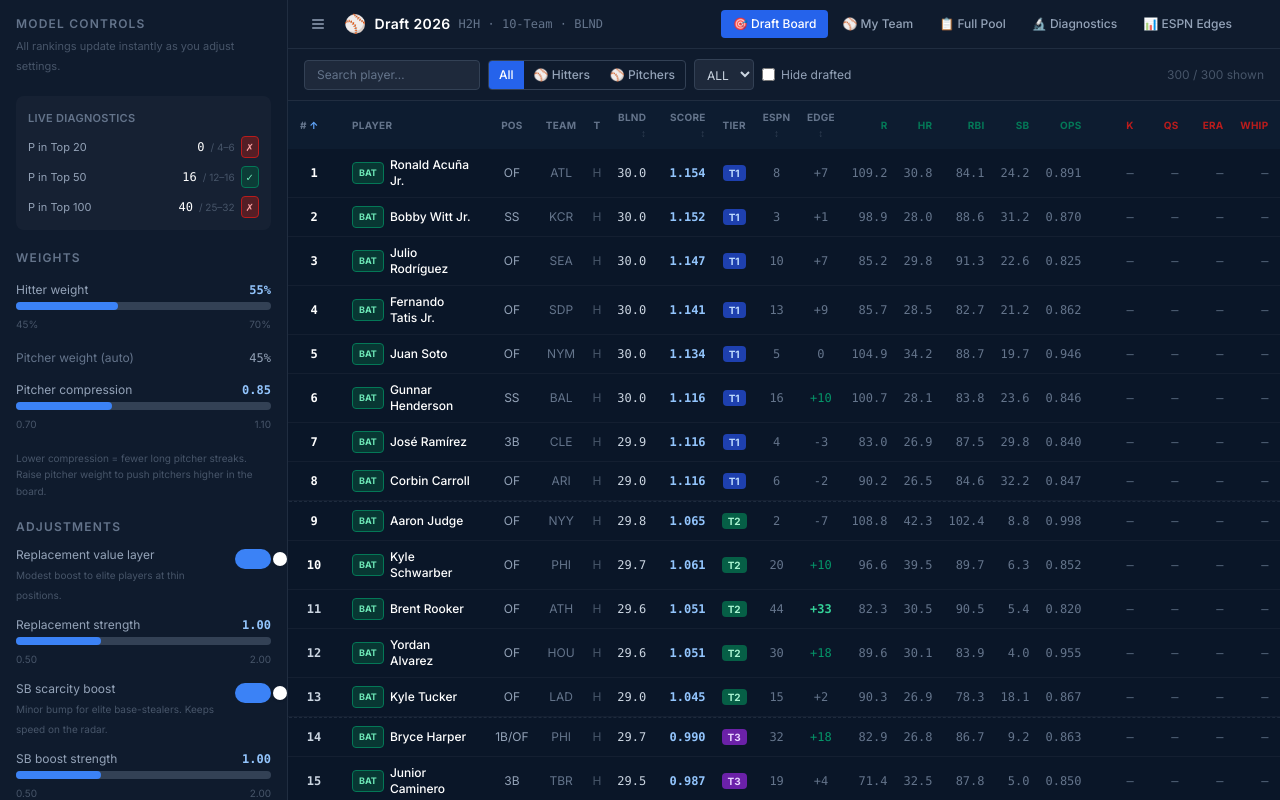
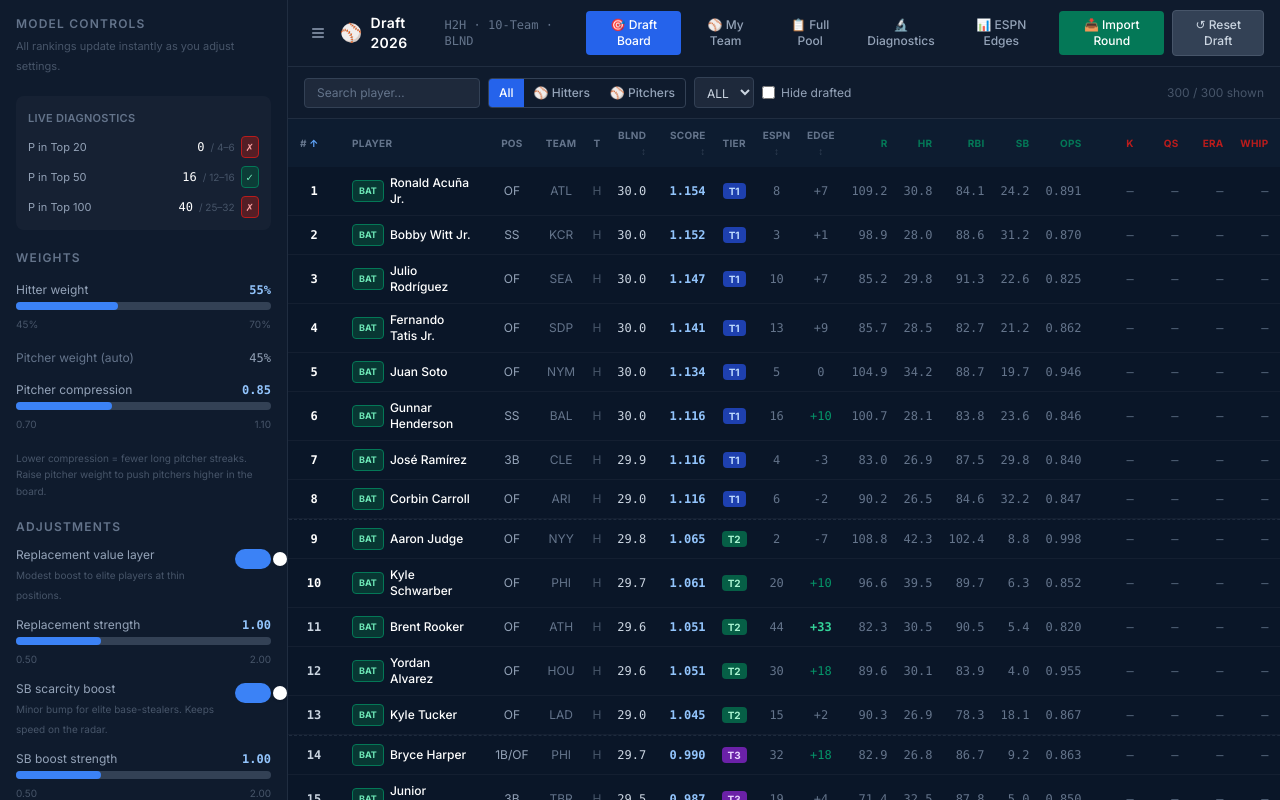
Before and after one commit to brenthuot/FOF-2026, a Next.js app: page / in a window 1280 px wide. Built offline with nearby package versions, Linux system fonts and the light colour scheme.

Commit message:
Update AppShell.tsx

```diff
--- a/components/AppShell.tsx
+++ b/components/AppShell.tsx
@@ -10,6 +10,7 @@
 import ESPNEdgeView from './ESPNEdgeView'
 import PlayerDrawer from './PlayerDrawer'
 import TeamTracker from './TeamTracker'
+import DraftImport from './DraftImport'
 
 type Tab = 'draft' | 'team' | 'pool' | 'diagnostics' | 'edges'
 
@@ -28,6 +29,7 @@
   const [controlsOpen, setControlsOpen]     = useState(true)
   const [draftedIds, setDraftedIds]         = useState<Set<string>>(new Set())
   const [myRosterIds, setMyRosterIds]       = useState<Set<string>>(new Set())
+  const [showImport, setShowImport]         = useState(false)
 
   const ranked = useMemo(
     () => computeRankings(players, meta, settings, draftedIds),
@@ -56,6 +58,28 @@
     })
   }, [])
 
+  const handleImport = useCallback((draftedList: string[], myPickList: string[]) => {
+    setDraftedIds(prev => {
+      const next = new Set(prev)
+      draftedList.forEach(id => next.add(id))
+      myPickList.forEach(id => next.add(id))
+      return next
+    })
+    setMyRosterIds(prev => {
+      const next = new Set(prev)
+      myPickList.forEach(id => next.add(id))
+      return next
+    })
+  }, [])
+
+  const handleReset = useCallback(() => {
+    if (confirm('Reset all draft picks? This clears your roster and the board for a new mock draft.')) {
+      setDraftedIds(new Set())
+      setMyRosterIds(new Set())
+      setSelectedPlayer(null)
+    }
+  }, [])
+
   const draftedCount  = draftedIds.size
   const myRosterCount = myRosterIds.size
   const myTeam = useMemo(() => ranked.filter(p => myRosterIds.has(p.id)), [ranked, myRosterIds])
@@ -67,19 +91,21 @@
       </aside>
 
       <div className="flex flex-col flex-1 min-w-0 overflow-hidden">
-        <header className="flex-shrink-0 flex items-center gap-3 px-4 py-2.5 border-b border-slate-700/50 bg-[#0f1b2d]">
+        <header className="flex-shrink-0 flex items-center gap-2 px-4 py-2.5 border-b border-slate-700/50 bg-[#0f1b2d]">
           <button onClick={() => setControlsOpen(o => !o)}
             className="p-1.5 rounded hover:bg-slate-700 text-slate-400 hover:text-white transition-colors">
             <svg className="w-4 h-4" fill="none" stroke="currentColor" viewBox="0 0 24 24">
               <path strokeLinecap="round" strokeLinejoin="round" strokeWidth={2} d="M4 6h16M4 12h16M4 18h16"/>
             </svg>
           </button>
+
           <div className="flex items-center gap-2 mr-2">
             <span className="text-lg">⚾</span>
             <span className="font-semibold text-white text-sm tracking-wide">Draft 2026</span>
             <span className="text-xs text-slate-500 font-mono">H2H · 10-Team · BLND</span>
           </div>
-          <nav className="flex gap-0.5 ml-auto">
+
+          <nav className="flex gap-0.5">
             {TABS.map(t => (
               <button key={t.id} onClick={() => setActiveTab(t.id)}
                 className={`px-3 py-1.5 rounded text-xs font-medium transition-colors ${activeTab === t.id ? 'bg-blue-600 text-white' : 'text-slate-400 hover:text-white hover:bg-slate-700'}`}>
@@ -90,20 +116,35 @@
               </button>
             ))}
           </nav>
-          <div className="flex items-center gap-2 ml-2">
+
+          <div className="flex items-center gap-2 ml-auto">
+            {/* Import button */}
+            <button
+              onClick={() => setShowImport(true)}
+              className="flex items-center gap-1.5 px-3 py-1.5 rounded text-xs font-medium bg-emerald-700 text-white hover:bg-emerald-600 transition-colors"
+            >
+              📥 Import Round
+            </button>
+
+            {/* Reset button */}
+            <button
+              onClick={handleReset}
+              className="flex items-center gap-1.5 px-3 py-1.5 rounded text-xs font-medium bg-slate-700 text-slate-300 hover:bg-red-900/60 hover:text-red-300 transition-colors border border-slate-600"
+            >
+              ↺ Reset Draft
+            </button>
+
+            {/* Counters */}
             {myRosterCount > 0 && (
               <div className="flex items-center gap-1.5 bg-blue-900/40 border border-blue-700 rounded px-2 py-1 text-xs text-blue-300">
                 <span className="w-2 h-2 rounded-full bg-blue-400" />
                 {myRosterCount} my picks
-                <button onClick={() => setMyRosterIds(new Set())} className="text-blue-600 hover:text-white ml-0.5">✕</button>
               </div>
             )}
             {draftedCount > 0 && (
               <div className="flex items-center gap-1.5 bg-slate-800 rounded px-2 py-1 text-xs text-slate-400">
                 <span className="w-2 h-2 rounded-full bg-amber-400 animate-pulse" />
                 {draftedCount} off board
-                <button onClick={() => { setDraftedIds(new Set()); setMyRosterIds(new Set()) }}
-                  className="text-slate-600 hover:text-white ml-0.5">✕</button>
               </div>
             )}
           </div>
@@ -139,6 +180,15 @@
           onToggleDraft={toggleDrafted} onToggleMyRoster={toggleMyRoster}
           myRosterIds={myRosterIds} />
       )}
+
+      {showImport && (
+        <DraftImport
+          players={ranked}
+          onImport={handleImport}
+          onClose={() => setShowImport(false)}
+          totalDrafted={draftedCount}
+        />
+      )}
     </div>
   )
 }
```
